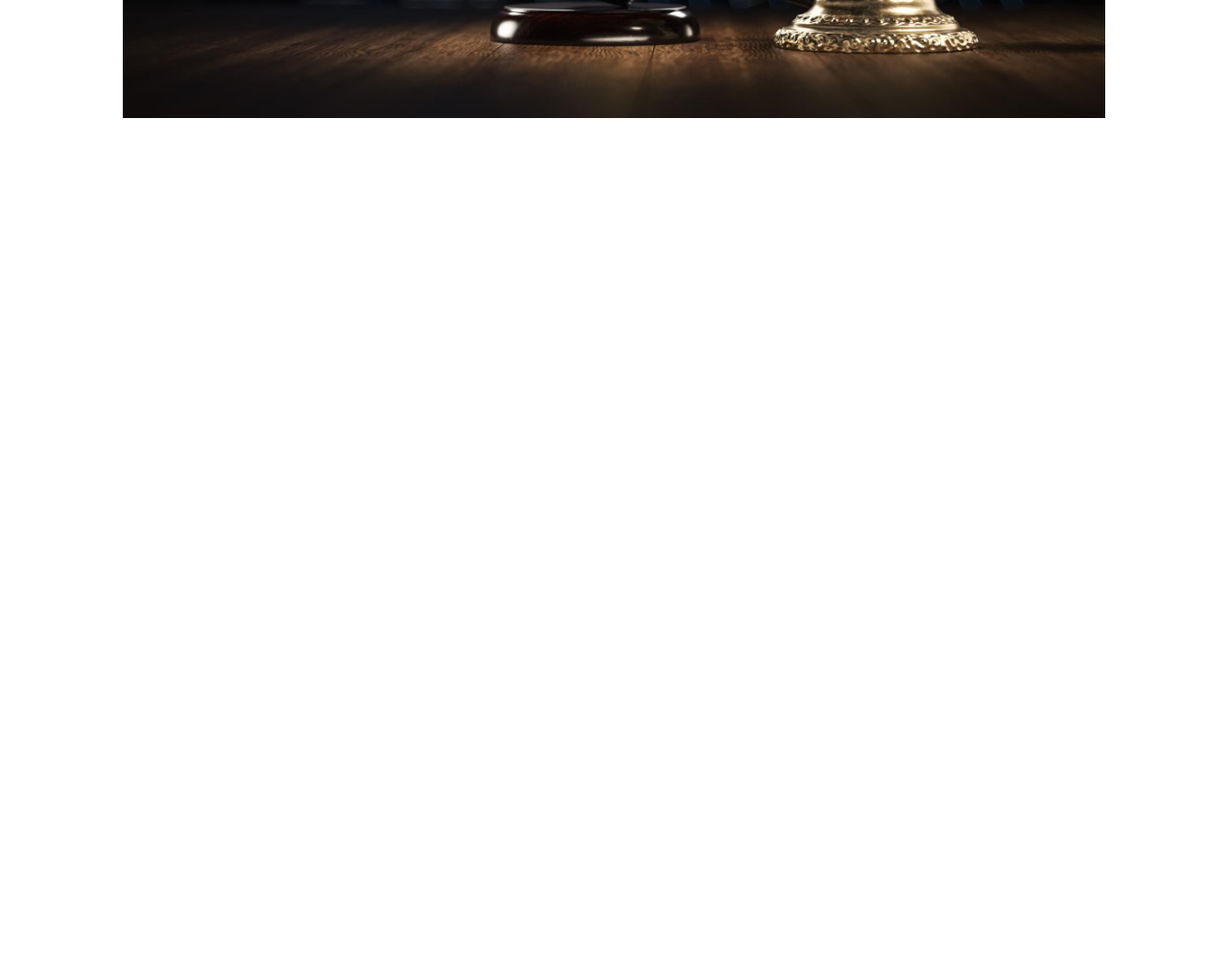
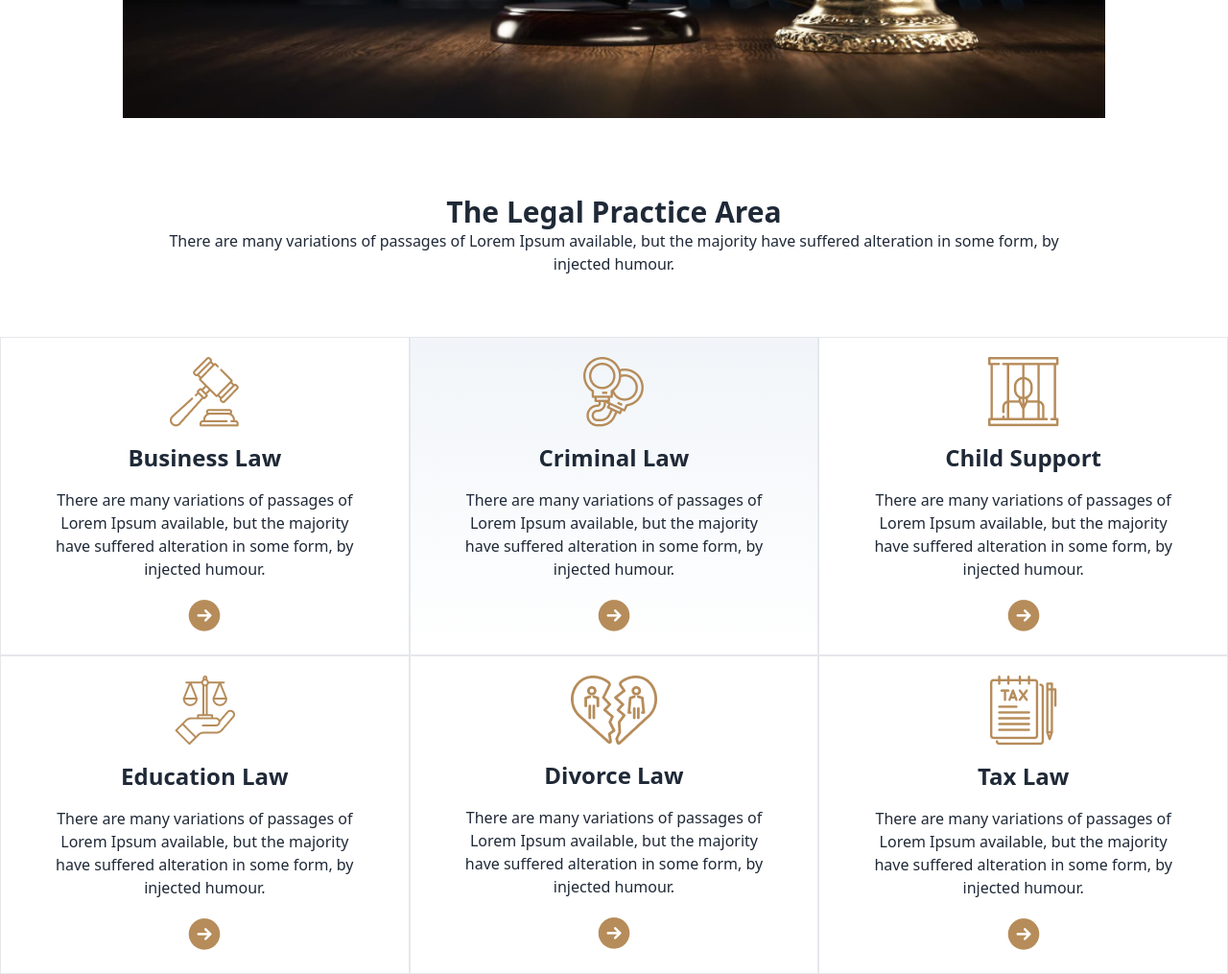
Before and after one commit to K-emon22/legal-solution-resources-practise, a plain HTML site: page index.html in a window 1280 px wide. Shown: the part 562-1577 px from the top of the page at 96% size. Before the commit the page ends 800 px from the top, so only its background shows below. Drawn offline with nearby package versions, Linux system fonts and the light colour scheme.

Commit message:
leagal practise area added

```diff
--- a/index.html
+++ b/index.html
@@ -26,7 +26,7 @@
 
 
 
-<header class="mx-[10%] mt-10">
+<header class=" mx-[2%] sm:mx-[10%] mt-10">
 
 <nav>
     <div class="navbar bg-base-100 ">
@@ -34,7 +34,7 @@
 
         <div class="navbar-start">
           <div class="dropdown">
-            <div tabindex="0" role="button" class="btn btn-ghost  md:hidden">
+            <div tabindex="0" role="button" class="btn btn-ghost pl-0 md:hidden">
               <svg
                 xmlns="http://www.w3.org/2000/svg"
                 class="h-5 w-5"
@@ -160,7 +160,7 @@
 <section class="mt-14">
 
 
-<div class="h-[500px] w-full bg-red-700 bg-[url('./images/banner.png')] bg-cover bg-center bg-no-repeat flex justify-center">
+<div class="h-[500px] w-full bg-[url('./images/banner.png')] bg-cover bg-center bg-no-repeat flex justify-center">
 
 
 
@@ -196,6 +196,130 @@
 </header>
 
 
+<main>
+
+
+  <section class="flex flex-col gap-16 mt-20 ">
+    <div class="flex flex-col items-center">
+      <h1 class="text-xl font-bold sm:text-3xl">
+        The Legal Practice Area
+      </h1>
+      <p class="md:w-3/4  text-center">
+        There are many variations of passages of Lorem Ipsum available, but the majority have suffered alteration in some form, by injected humour.
+      </p>
+    </div>
+
+
+    <div class="grid sm:grid-cols-2 lg:grid-cols-3 ">
+
+
+    <div class="flex flex-col items-center text-center border hover:bg-gradient-to-b from-slate-100 px-5 sm:px-14 py-5  gap-4 ">
+      <div>  <img class="" src="images/business.png" alt=""> </div>
+      <h1 class="text-lg font-bold sm:text-2xl">
+        Business Law
+      </h1>
+      <p>
+        There are many variations of passages of Lorem Ipsum available, but the majority have suffered alteration in some form, by injected humour.
+      </p>
+     <div>  <img class="" src="images/Frame.png" alt=""> </div>
+    </div>
+
+
+
+
+
+
+
+
+    <div class="flex flex-col items-center text-center border hover:bg-slate-100 px-5 bg-gradient-to-b from-slate-100  sm:px-14 py-5  gap-4 ">
+      <div>  <img class="" src="images/criminal.png" alt=""> </div>
+      <h1 class="text-lg font-bold sm:text-2xl">
+        Criminal Law
+      </h1>
+      <p>
+        There are many variations of passages of Lorem Ipsum available, but the majority have suffered alteration in some form, by injected humour.
+      </p>
+     <div>  <img class="" src="images/Frame.png" alt=""> </div>
+    </div>
+
+
+
+    <div class="flex flex-col items-center text-center border hover:bg-slate-100 px-5  sm:px-14 py-5  gap-4 ">
+      <div>  <img class="" src="images/child.png" alt=""> </div>
+      <h1 class="text-lg font-bold sm:text-2xl">
+        Child Support
+      </h1>
+      <p>
+        There are many variations of passages of Lorem Ipsum available, but the majority have suffered alteration in some form, by injected humour.
+      </p>
+     <div>  <img class="" src="images/Frame.png" alt=""> </div>
+    </div>
+
+
+
+    <div class="flex flex-col items-center text-center border hover:bg-slate-100 px-5  sm:px-14 py-5  gap-4 ">
+      <div>  <img class="" src="images/education.png" alt=""> </div>
+      <h1 class="text-lg font-bold sm:text-2xl">
+        Education Law
+      </h1>
+      <p>
+        There are many variations of passages of Lorem Ipsum available, but the majority have suffered alteration in some form, by injected humour.
+      </p>
+     <div>  <img class="" src="images/Frame.png" alt=""> </div>
+    </div>
+
+
+
+    <div class="flex flex-col items-center text-center border hover:bg-slate-100 px-5  sm:px-14 py-5  gap-4 ">
+      <div>  <img class="" src="images/divorce.png" alt=""> </div>
+      <h1 class="text-lg font-bold sm:text-2xl">
+        Divorce Law
+      </h1>
+      <p>
+        There are many variations of passages of Lorem Ipsum available, but the majority have suffered alteration in some form, by injected humour.
+      </p>
+     <div>  <img class="" src="images/Frame.png" alt=""> </div>
+    </div>
+
+
+
+    <div class="flex flex-col items-center text-center border hover:bg-slate-100 px-5  sm:px-14 py-5  gap-4 ">
+      <div>  <img class="" src="images/tax.png" alt=""> </div>
+      <h1 class="text-lg font-bold sm:text-2xl">
+        Tax Law
+      </h1>
+      <p>
+        There are many variations of passages of Lorem Ipsum available, but the majority have suffered alteration in some form, by injected humour.
+      </p>
+     <div>  <img class="" src="images/Frame.png" alt=""> </div>
+    </div>
+
+
+
+
+
+
+    </div>
+
+
+
+
+
+
+    </section>
+
+
+
+
+
+
+    <section>
+
+
+    </section>
+
+</main>
+
 
 
 
```
